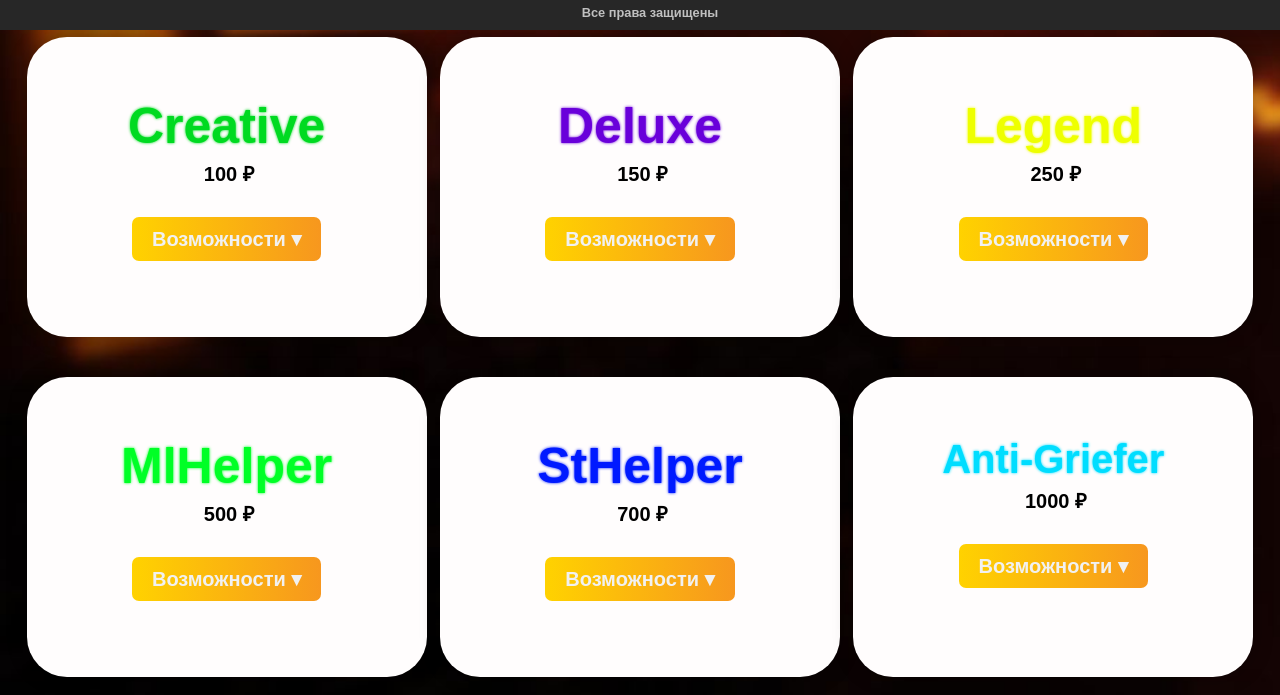
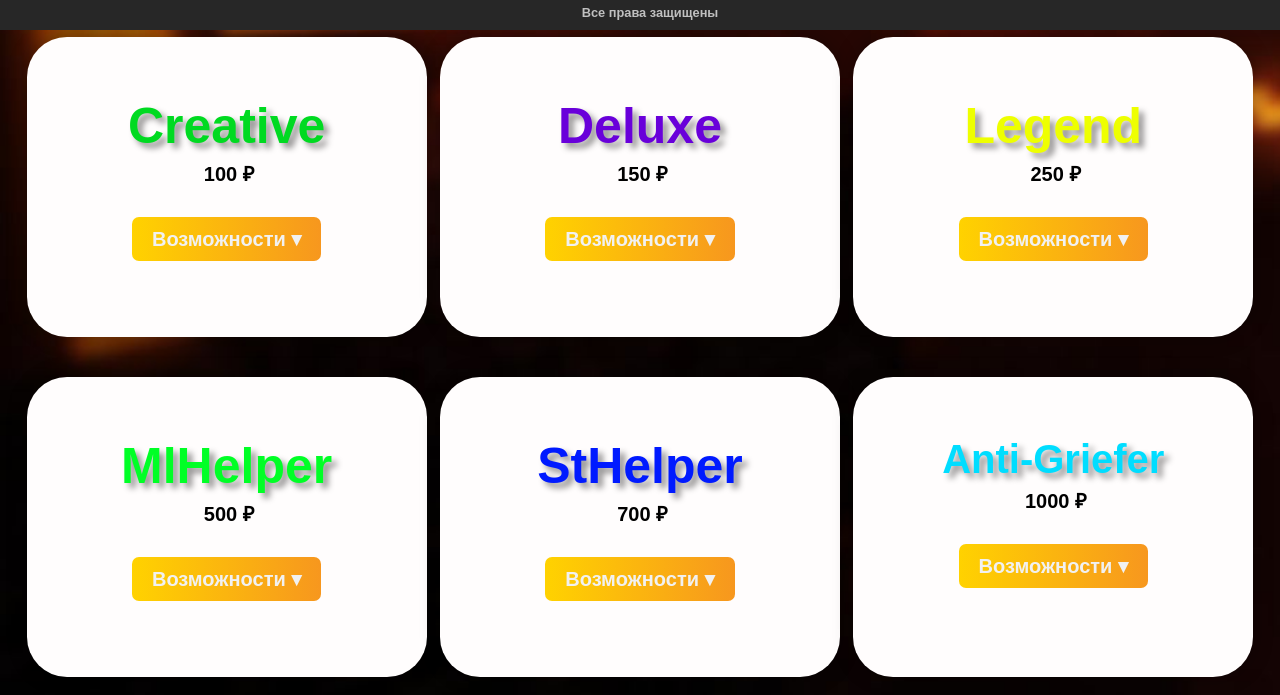
Before and after one commit to LoMtIk2/stoneiland, a plain HTML site: page index.html in a window 1280 px wide. Shown: the part 770-1465 px from the top of the page. Drawn offline with Linux system fonts and the light colour scheme.

Commit message:
Update main.css

```diff
--- a/main.css
+++ b/main.css
@@ -40,10 +40,11 @@ h2 {
 }
 
 h3 {
+  color:white;
   margin-block-end: 0px;
   margin-block-start: 10px;
   font-size: 50px;
-  text-shadow: 0px 0px 3px;
+  text-shadow: 5px 5px 6px rgba(0, 0, 0, 0.427);
 }
 
 h4 {
```
